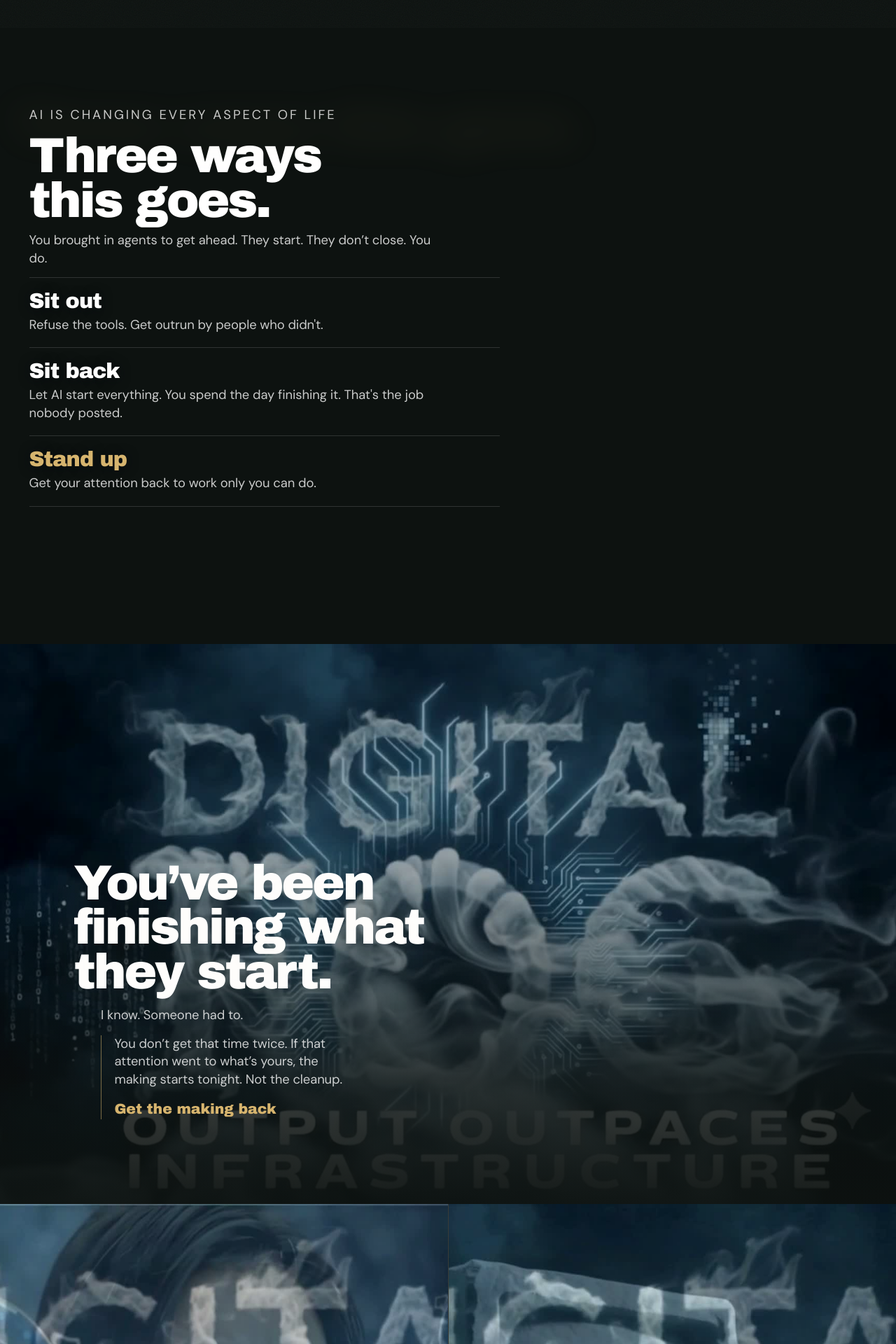
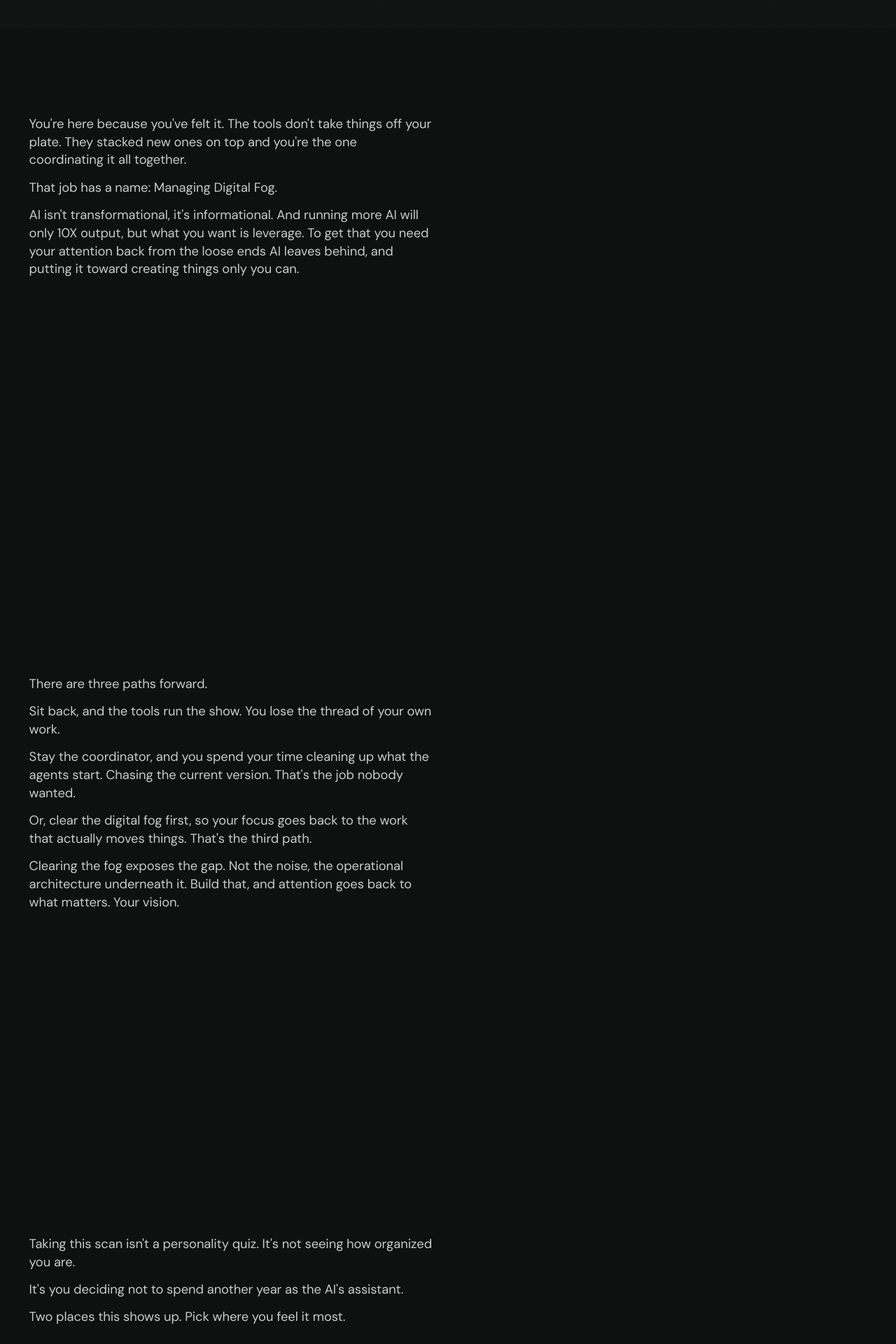
Before and after one commit to erikhinla/tbtx-next-ecosystem, a Next.js app: page /tbtx in a window 1280 px wide. Shown: the part 1160-3080 px from the top of the page at 70% size. Built offline with nearby package versions, Linux system fonts and the light colour scheme.

Commit message:
Insert The Stand beats verbatim between Start Here and the doors.

```diff
--- a/src/components/ScrollcraftTBTXExperience.tsx
+++ b/src/components/ScrollcraftTBTXExperience.tsx
@@ -6,7 +6,7 @@ import "../vendor/scrollcraft/scrollcraft.css";
 import VideoLightbox from "./VideoLightbox";
 import FogTaskMosaic from "./FogTaskMosaic";
 import Film from "./Film";
-import { StakesCopy, StandCopy } from "./WhyJourney";
+import { ArrivalCopy, StakesCopy, StandCopy } from "./WhyJourney";
 import { film } from "@/lib/media";
 
 declare global {
@@ -16,13 +16,10 @@ declare global {
 }
 
 /**
- * TransformBy10X front door — the scroll experience.
- *
- * Public contract: docs/PUBLIC_JOURNEY.md
- *   Arrival → stakes → stand → doors → threshold → scan
- * Hero "Start Here" goes to stakes, never to a door.
- * No internal product language (WIN, GOAL, FLOW, Quad Keystones) on the cold path.
- * Vendor engine stays untouched. All composition is page-layer.
+ * Public front door.
+ * Arrival → stakes → stand → doors.
+ * Hero Start Here goes to #tbtx-stakes (arrival first).
+ * The Stand copy is locked. Do not polish inline.
  */
 export default function ScrollcraftTBTXExperience() {
   const rootRef = useRef<HTMLElement | null>(null);
@@ -103,15 +100,12 @@ export default function ScrollcraftTBTXExperience() {
 
   return (
     <main ref={rootRef} className="tbtx-sc" data-sc-root data-sc-lerp="0.14">
-      {/* ---- a11y skip ---- */}
       <a className="tbtx-sc__skip" href="#tbtx-stakes">
         Skip to the why
       </a>
 
-      {/* ---- film grain (atmosphere) ---- */}
       <div className="sc-grain" aria-hidden="true" />
 
-      {/* Baked lockup film. HTML is the CTA only. */}
       <section
         className="tbtx-sc__hero"
         data-sc-act="pin"
@@ -144,7 +138,7 @@ export default function ScrollcraftTBTXExperience() {
             aria-pressed={soundOn}
             aria-label={soundOn ? "Mute" : "Unmute"}
           >
-            {soundOn ? "🔊" : "🔇"}
+            {soundOn ? "\uD83D\uDD0A" : "\uD83D\uDD07"}
           </button>
         </div>
       </section>
@@ -156,30 +150,22 @@ export default function ScrollcraftTBTXExperience() {
         data-sc-drift="#0d1210"
       >
         <div className="tbtx-sc__why-frame">
+          <ArrivalCopy />
           <StakesCopy />
         </div>
       </section>
 
       <section
         id="tbtx-stand"
-        className="tbtx-sc__storm tbtx-sc__explain"
+        className="tbtx-sc__why-wrap"
         data-sc-act="flow"
         data-sc-drift="#0f1714"
       >
-        <div className="sc-stage tbtx-sc__stage tbtx-sc__storm-stage" data-sc-stage>
-          <img
-            className="tbtx-sc__storm-video"
-            src="/media/digital-fog-lockup-827.jpg"
-            alt=""
-          />
-          <div className="sc-scrim sc-scrim--band" />
-          <div className="tbtx-sc__storm-copy sc-copy sc-copy--lead">
-            <StandCopy />
-          </div>
+        <div className="tbtx-sc__why-frame">
+          <StandCopy />
         </div>
       </section>
 
-      {/* Doors come after the stand. Deep links still hit the scan threshold. */}
       <section
         id="tbtx-doors"
         className="tbtx-sc__split-wrap"
@@ -228,7 +214,6 @@ export default function ScrollcraftTBTXExperience() {
         </div>
       </section>
 
-      {/* Invisible job as a moving mosaic — click a tile */}
       <section className="tbtx-sc__mosaic-wrap" data-sc-act="flow" data-sc-drift="#0d1210">
         <FogTaskMosaic />
       </section>
@@ -238,10 +223,6 @@ export default function ScrollcraftTBTXExperience() {
         <strong>Digital Fog is the leftover job. Name it. See it. Get the making back.</strong>
       </aside>
 
-      {/* ═══════════════════════════════════════════════════════════════════════
-         COMMITMENT & THE FOUNDER
-         After the why. CTA returns to the doors, not a skip past stakes.
-         ═══════════════════════════════════════════════════════════════════════ */}
       <section
         id="tbtx-sc-close"
         className="tbtx-sc__close"
@@ -260,7 +241,7 @@ export default function ScrollcraftTBTXExperience() {
             playsInline
             preload="metadata"
             poster="/media/hero-solo.jpg"
-            aria-label="Founder of TransformBy10X"
+            aria-label="Founder"
             style={{ width: "100%", height: "100%", objectFit: "cover" }}
           />
           <div className="sc-scrim sc-scrim--lead" />
@@ -278,9 +259,7 @@ export default function ScrollcraftTBTXExperience() {
                 decades ago, back when large retainers were the norm and Digital Fog was a
                 bill-to code.
               </p>
-              <p>
-                Now I dedicate the next decades to lifting society&rsquo;s fog.
-              </p>
+              <p>Now I dedicate the next decades to lifting society&rsquo;s fog.</p>
             </div>
           </div>
         </div>
--- a/src/components/WhyJourney.tsx
+++ b/src/components/WhyJourney.tsx
@@ -1,47 +1,40 @@
 "use client";
 
-const POSITIONS = [
-  {
-    id: "out",
-    title: "Sit out",
-    story: "Refuse the tools. Get outrun by people who didn't.",
-  },
-  {
-    id: "back",
-    title: "Sit back",
-    story: "Let AI start everything. You spend the day finishing it. That's the job nobody posted.",
-  },
-  {
-    id: "up",
-    title: "Stand up",
-    story: "Get your attention back to work only you can do.",
-  },
-] as const;
+export function ArrivalCopy() {
+  return (
+    <div className="tbtx-why tbtx-why--arrival">
+      <div className="tbtx-why__field">
+        <p className="tbtx-why__payoff">
+          You're here because you've felt it. The tools don't take things off your plate. They stacked new ones on top and you're the one coordinating it all together.
+        </p>
+        <p className="tbtx-why__payoff">
+          That job has a name: Managing Digital Fog.
+        </p>
+        <p className="tbtx-why__payoff">
+          AI isn't transformational, it's informational. And running more AI will only 10X output, but what you want is leverage. To get that you need your attention back from the loose ends AI leaves behind, and putting it toward creating things only you can.
+        </p>
+      </div>
+    </div>
+  );
+}
 
 export function StakesCopy() {
   return (
     <div className="tbtx-why">
-      <header className="tbtx-why__lock">
-        <p className="tbtx-why__kicker">AI is changing every aspect of life</p>
-        <h2 data-fog-text="Three ways this goes.">Three ways this goes.</h2>
-      </header>
-
       <div className="tbtx-why__field">
+        <p className="tbtx-why__payoff">There are three paths forward.</p>
         <p className="tbtx-why__payoff">
-          You brought in agents to get ahead. They start. They don&rsquo;t close. You do.
+          Sit back, and the tools run the show. You lose the thread of your own work.
         </p>
-
-        <div className="tbtx-why__positions">
-          {POSITIONS.map((item) => (
-            <article
-              key={item.id}
-              className={`tbtx-why__position tbtx-why__position--${item.id}`}
-            >
-              <h3>{item.title}</h3>
-              <p>{item.story}</p>
-            </article>
-          ))}
-        </div>
+        <p className="tbtx-why__payoff">
+          Stay the coordinator, and you spend your time cleaning up what the agents start. Chasing the current version. That's the job nobody wanted.
+        </p>
+        <p className="tbtx-why__payoff">
+          Or, clear the digital fog first, so your focus goes back to the work that actually moves things. That's the third path.
+        </p>
+        <p className="tbtx-why__payoff">
+          Clearing the fog exposes the gap. Not the noise, the operational architecture underneath it. Build that, and attention goes back to what matters. Your vision.
+        </p>
       </div>
     </div>
   );
@@ -50,21 +43,16 @@ export function StakesCopy() {
 export function StandCopy() {
   return (
     <div className="tbtx-why tbtx-why--stand">
-      <header className="tbtx-why__lock">
-        <h2 data-fog-text="You’ve been finishing what they start.">You&rsquo;ve been finishing what they start.</h2>
-      </header>
-
-      <div className="tbtx-nest tbtx-nest--stand">
-        <p className="tbtx-nest__payoff">I know. Someone had to.</p>
-        <div className="tbtx-nest__support">
-          <p>
-            You don&rsquo;t get that time twice. If that attention went to what&rsquo;s yours, the
-            making starts tonight. Not the cleanup.
-          </p>
-          <a href="#tbtx-doors" className="tbtx-fog-link">
-            Get the making back
-          </a>
-        </div>
+      <div className="tbtx-why__field">
+        <p className="tbtx-why__payoff">
+          Taking this scan isn't a personality quiz. It's not seeing how organized you are.
+        </p>
+        <p className="tbtx-why__payoff">
+          It's you deciding not to spend another year as the AI's assistant.
+        </p>
+        <p className="tbtx-why__payoff">
+          Two places this shows up. Pick where you feel it most.
+        </p>
       </div>
     </div>
   );
```
